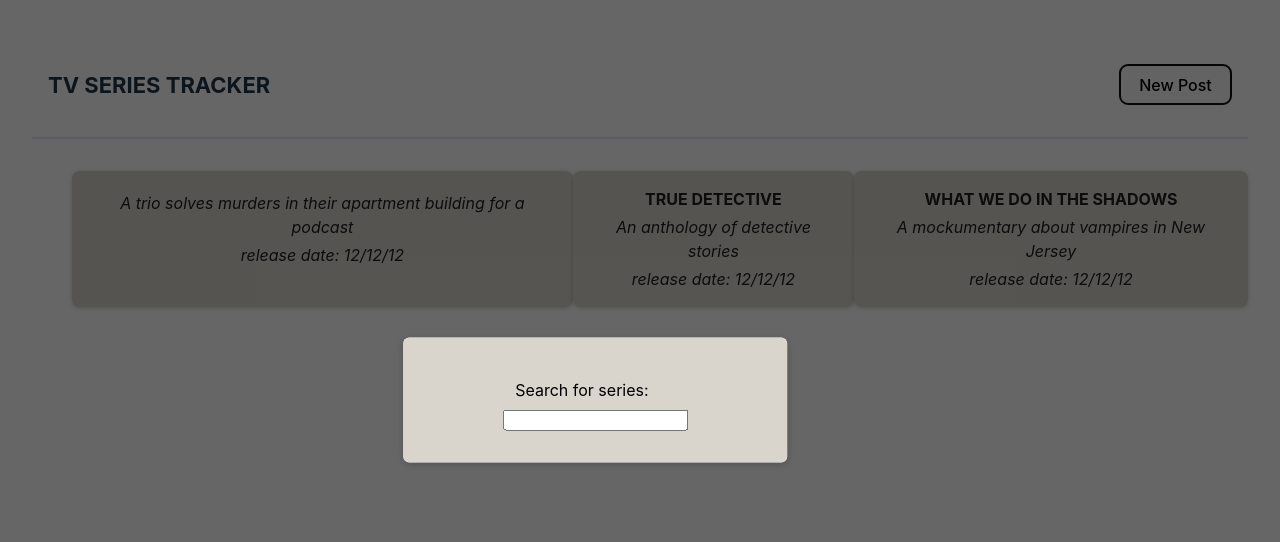
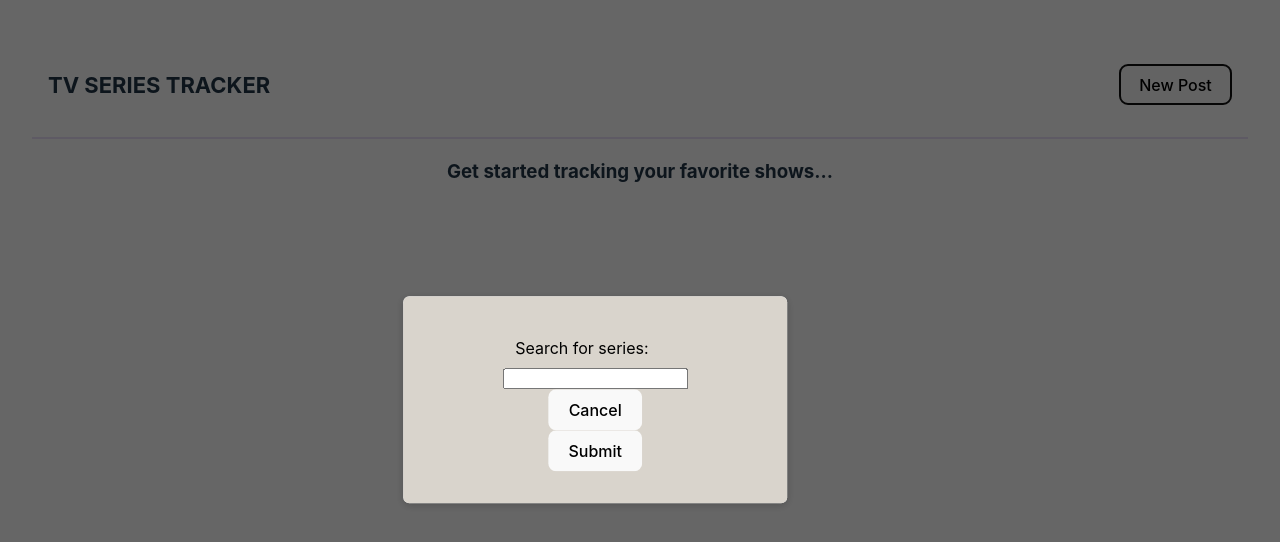
Before and after one commit to chelrochester/tv-series-tracker, a React (Vite) app in the folder tv-tracker-series/: page / in a window 1280 px wide. Both pictures are taken after a click on the button "New Post". Shown: the top 542 px of the page. Built offline with nearby package versions, Linux system fonts and the light colour scheme.

Commit message:
add button functionality and add dynamic post functionality

```diff
--- a/tv-tracker-series/src/Components/CardList.jsx
+++ b/tv-tracker-series/src/Components/CardList.jsx
@@ -1,4 +1,5 @@
-import { useState } from 'react';
+
+import {useState} from 'react';
 import SeriesCard from './SeriesCard';
 import Form from './Form.jsx'
 import Modal from './Modal.jsx'
@@ -10,39 +11,29 @@
 };
 
 function CardList({ isPosting, onStopPosting }) {
-    const [searchSeries, setSearchSeries] = useState();
+   const [posts, setPosts] = useState([]);
 
-
-
-    function changeSearchHandler(e) {
-        setSearchSeries(e.target.value);
-    }
+   function addPostHandler(postData){
+    setPosts((existingPosts) => [postData, ...existingPosts]);
+   }
 
 
     return(
         <>
             {isPosting && (
                 <Modal onClose={onStopPosting}>
-                    <Form onChange={changeSearchHandler} />
+                    <Form
+                        onCancel={onStopPosting}
+                        onAddPost={addPostHandler}
+                    />
                 </Modal>
             )}
-            <ul className="card-list">
-                <SeriesCard
-                    title={searchSeries}
-                    description="A trio solves murders in their apartment building for a podcast"
-                    release="release date: 12/12/12"
-                />
-                <SeriesCard
-                    title="True Detective"
-                    description="An anthology of detective stories"
-                    release="release date: 12/12/12"
-                />
-                <SeriesCard
-                    title="What We Do in the Shadows"
-                    description="A mockumentary about vampires in New Jersey"
-                    release="release date: 12/12/12"
-                />
-            </ul>
+            {posts.length > 0 && (<ul className="card-list">
+                {posts.map((post) => <SeriesCard key={post.title} title={post.title} description={post.description} release={post.release} />)}
+            </ul>)}
+            {posts.length === 0 && (<div className="noPosts">
+                <h3>Get started tracking your favorite shows...</h3>
+            </div>)}
         </>
     )
 }
--- a/tv-tracker-series/src/Components/Form.jsx
+++ b/tv-tracker-series/src/Components/Form.jsx
@@ -1,17 +1,37 @@
 import PropTypes from 'prop-types';
+import { useState } from 'react';
 
 const propTypes = {
-    onChange: PropTypes.func,
+    onCancel: PropTypes.func,
+    onAddPost: PropTypes.func,
 };
 
-export default function Form({ onChange }) {
+export default function Form({ onCancel, onAddPost }) {
+    const [searchSeries, setSearchSeries] = useState();
 
+    function changeSearchHandler(e) {
+        setSearchSeries(e.target.value);
+    }
+
+    //postData will be altered to API data
+    function submitHandler(e) {
+        e.preventDefault();
+        const postData = {
+            title: searchSeries,
+            description: searchSeries,
+            release: searchSeries
+        }
+        onAddPost(postData);
+        onCancel();
+    }
 
     return(
         <>
-            <form action="" className="form">
+            <form action="" className="form" onSubmit={submitHandler}>
                 <label htmlFor="series" className="label">Search for series:</label>
-                <input type="text" onChange={onChange} />
+                <input type="text" onChange={changeSearchHandler} />
+                <button type="button" onClick={onCancel}>Cancel</button>
+                <button>Submit</button>
             </form>
         </>
     )
```
